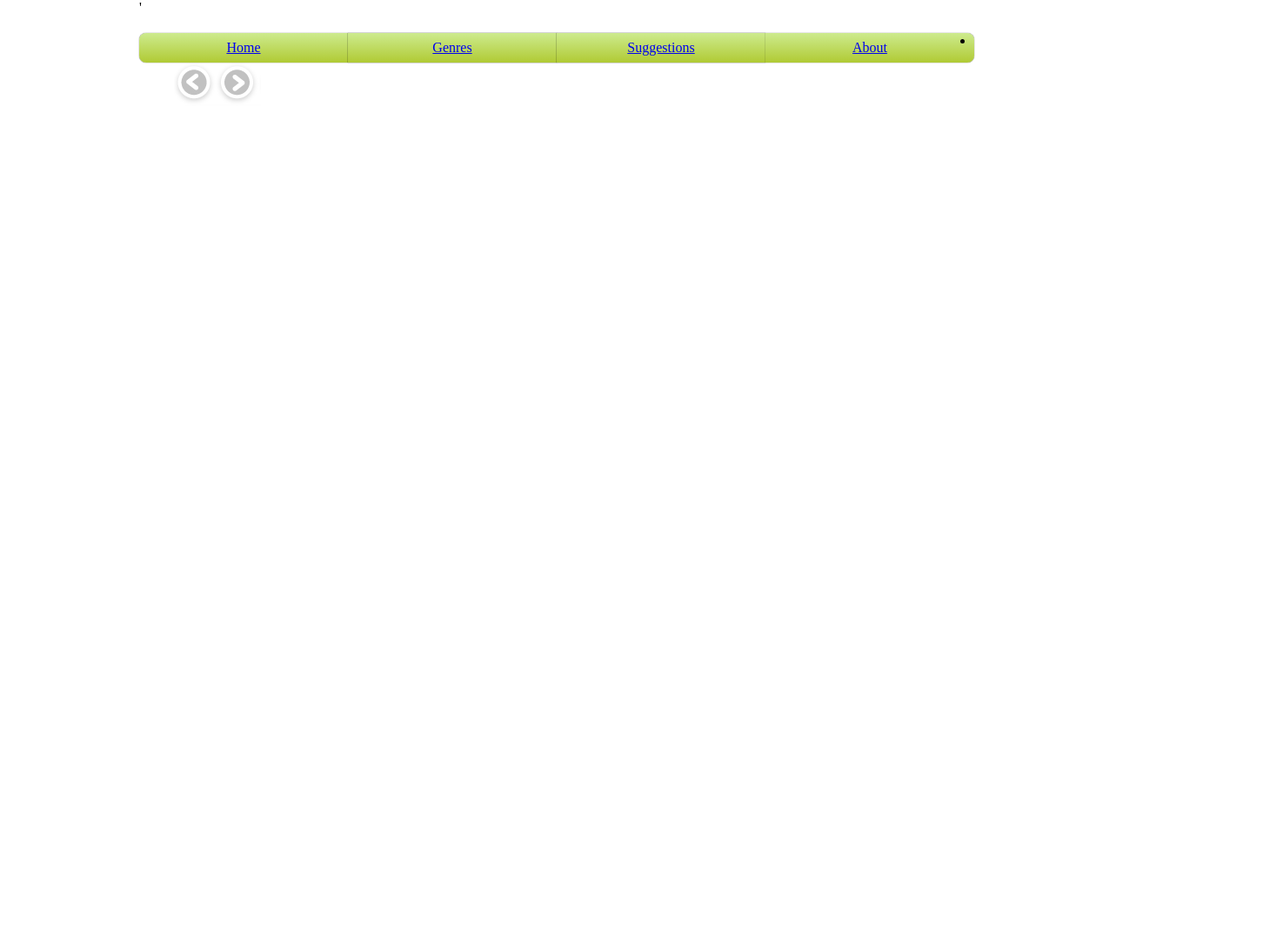
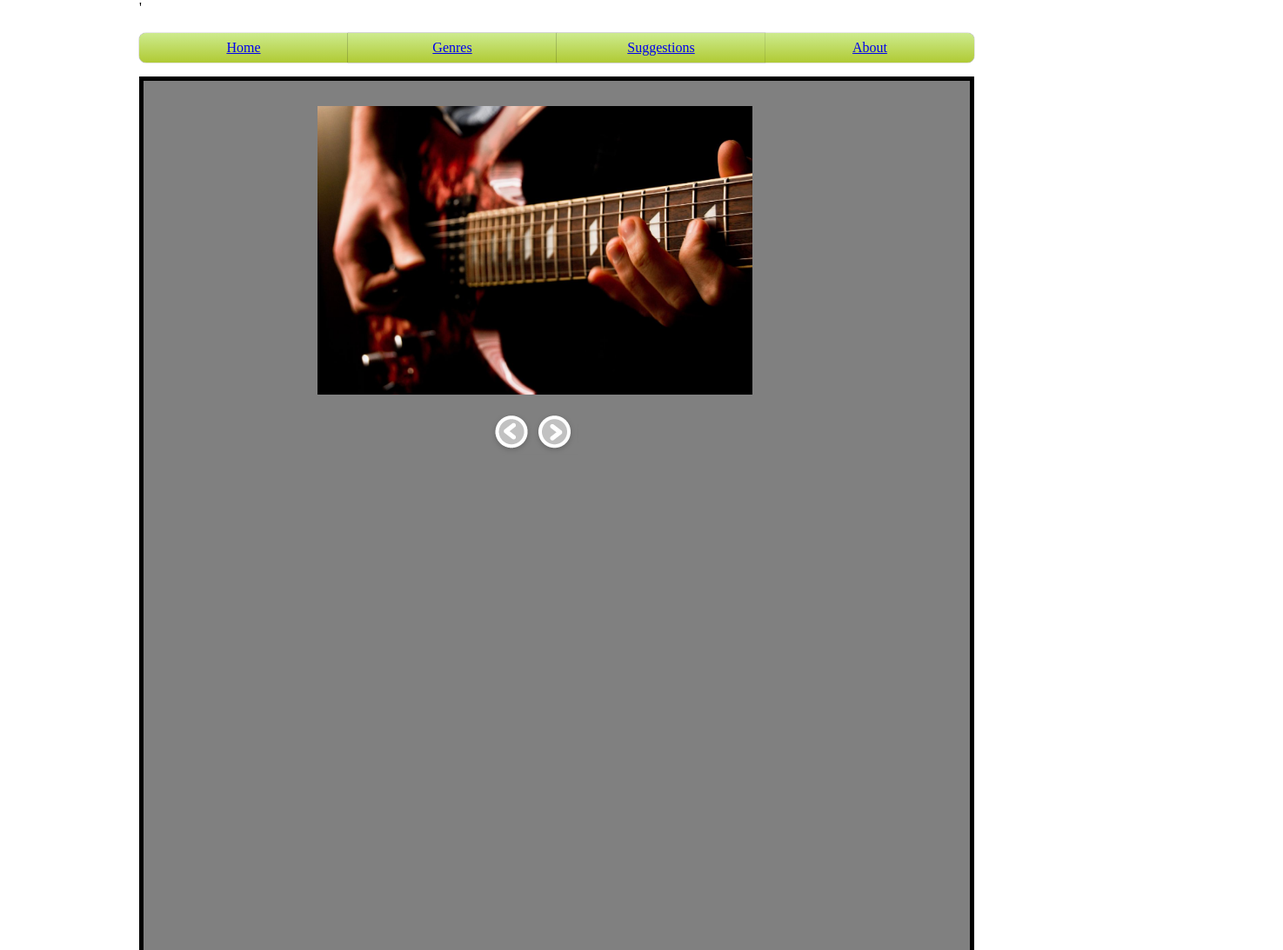
Before and after one commit to ritheyism/website-v2, a plain HTML site: page index.html in a window 1280 px wide. Shown: the top 1093 px of the page at 87% size, 1475 px wide, since content can reach past the window. Before the commit the page ends 800 px from the top, so only its background shows below. Drawn offline with nearby package versions, Linux system fonts and the light colour scheme.

Commit message:
V2
picture now added
need make like slideshow thing

```diff
--- a/Styles.css
+++ b/Styles.css
@@ -77,6 +77,8 @@ nav ul li a:active
 #nav
 {
     list-style:none;
+    position:relative;
+    left:160px
 }
 #nav li
 {
@@ -119,4 +121,16 @@ nav ul li a:active
     width:50px;
     height:50px;
 }
-top 102
+article
+{
+    background-color:#808080;
+    border:solid 5px #000000;
+    height:1000px;
+    position:relative;
+    top:50px
+}
+#pictures
+{
+    position:relative;
+    left:200px
+}
--- a/index.html
+++ b/index.html
@@ -17,15 +17,13 @@
         </ul>
     </nav>
     <article>
-        <ul id="pictures">
-            <li>
-
-            </li>
-        </ul>
-        <ul id="nav">
-            <li id="back"></li>
-            <li id="front"></li>
-        </ul>
+        <div id="pictures">
+            <img src="Rock_guitar.jpg" alt="an electric guitar" style="width:500px" />
+            <ul id="nav">
+                <li id="back"></li>
+                <li id="front"></li>
+            </ul>
+        </div>
     </article>
 </body>
 </html>
```
Also changed, not shown: Rock_guitar.jpg (added).
